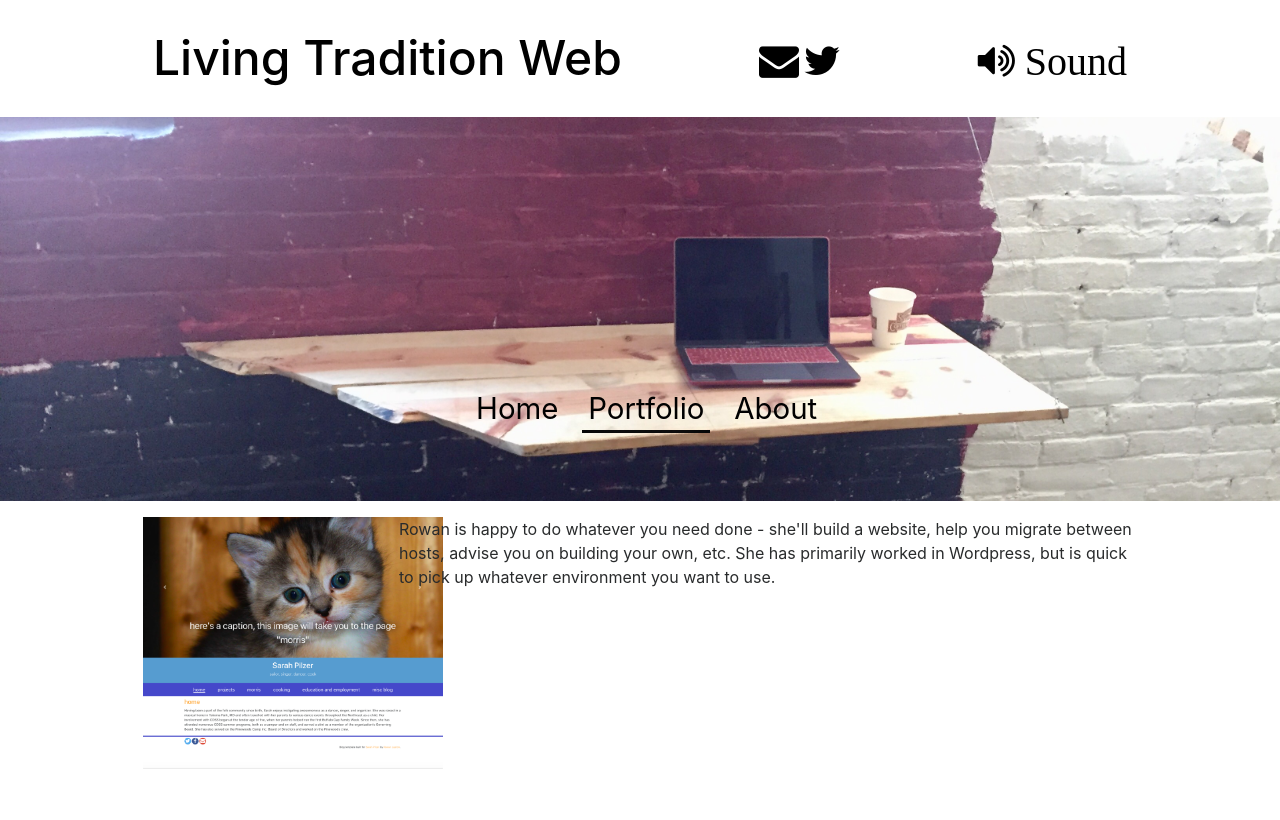
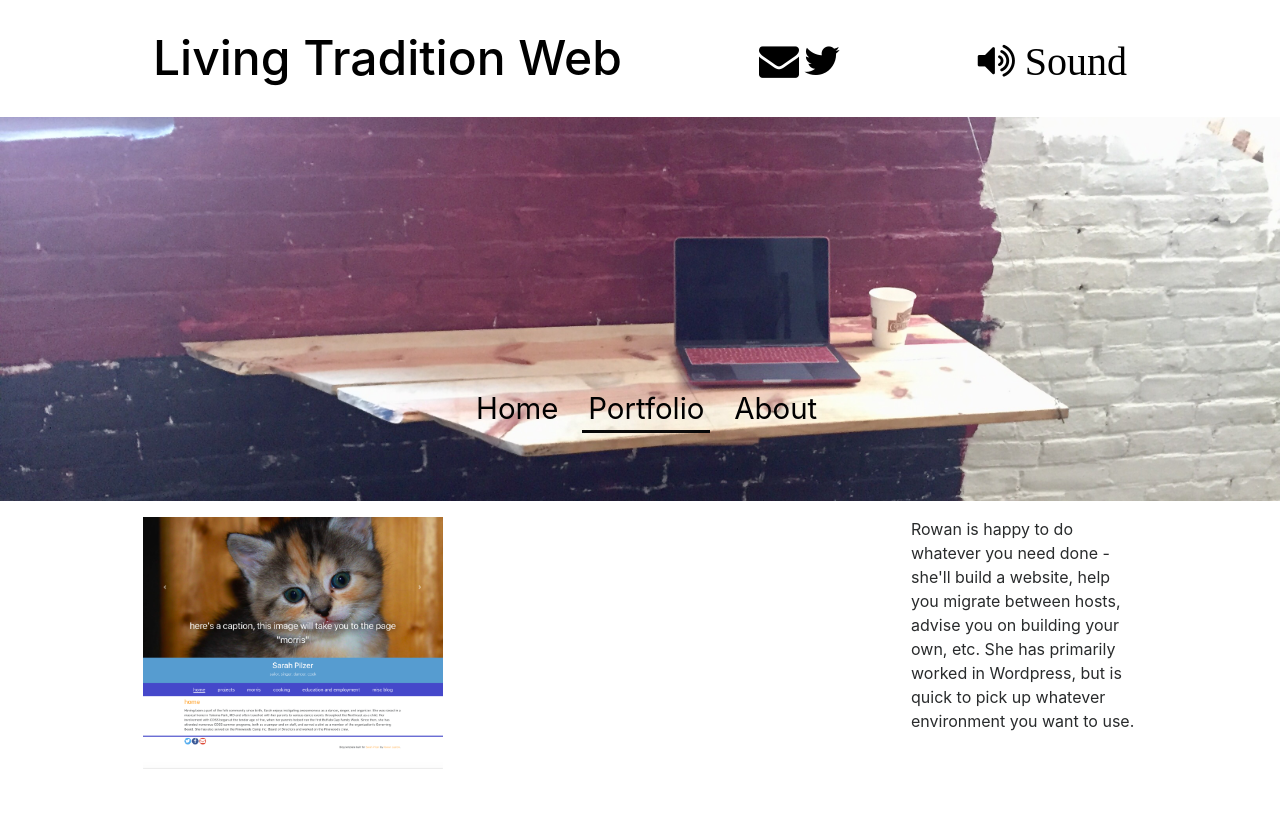
Before and after one commit to rowanlupton/web, a Flask app: page /portfolio/ in a window 1280 px wide. Shown: the top 820 px of the page. Run offline with Flask 2, Linux system fonts and the light colour scheme; some libraries are stand-ins or nearby versions.

Commit message:
tweaked portfolio even more

```diff
--- a/templates/portfolio.html
+++ b/templates/portfolio.html
@@ -51,7 +51,8 @@
 					<img src="{{ url_for('static', filename='images/sarahpilzer.png') }}" class="thumbnail">
 					</a>
 				</div>
-				<div class="col-sm">
+				<div class="col-sm"></div>
+				<div class="col-sm-3">
 					<p>Rowan is happy to do whatever you need done - she'll build a website, help you migrate between hosts, advise you on building your own, etc. She has primarily worked in Wordpress, but is quick to pick up whatever environment you want to use.</p>
 				</div>
 			</div>
```
